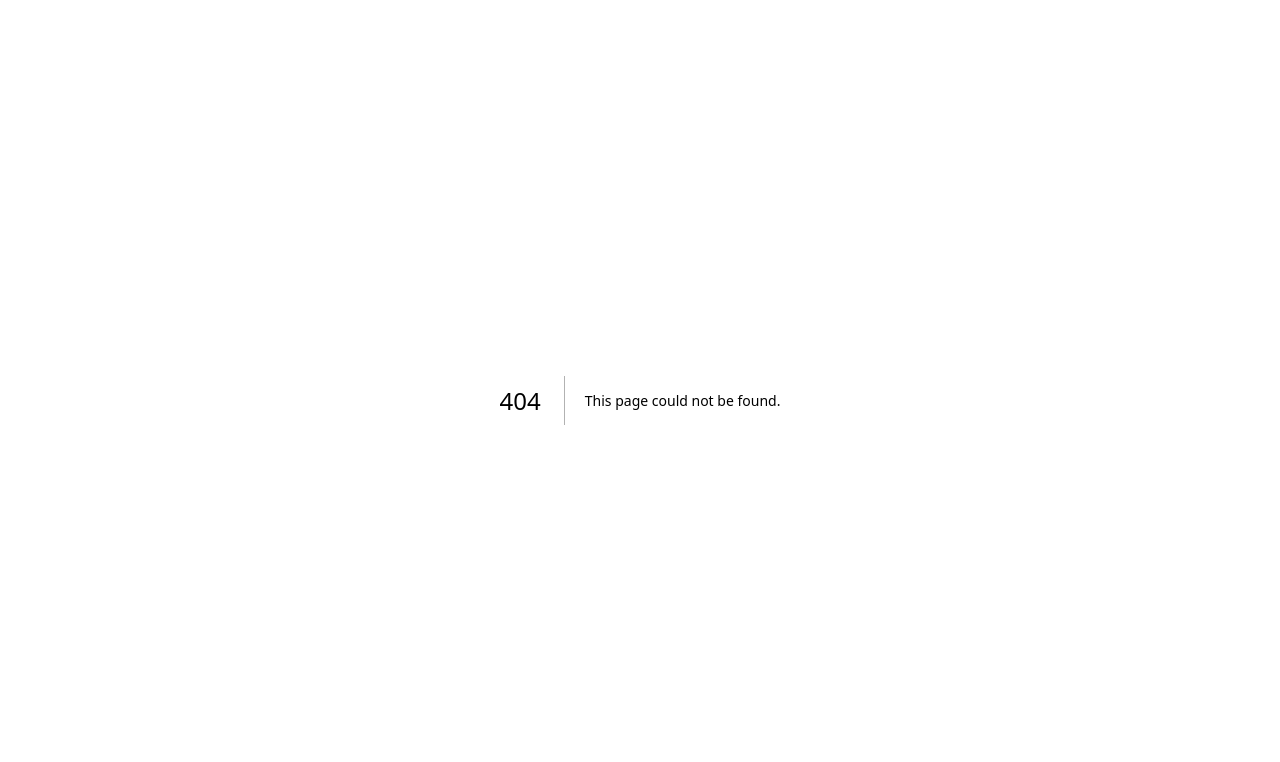
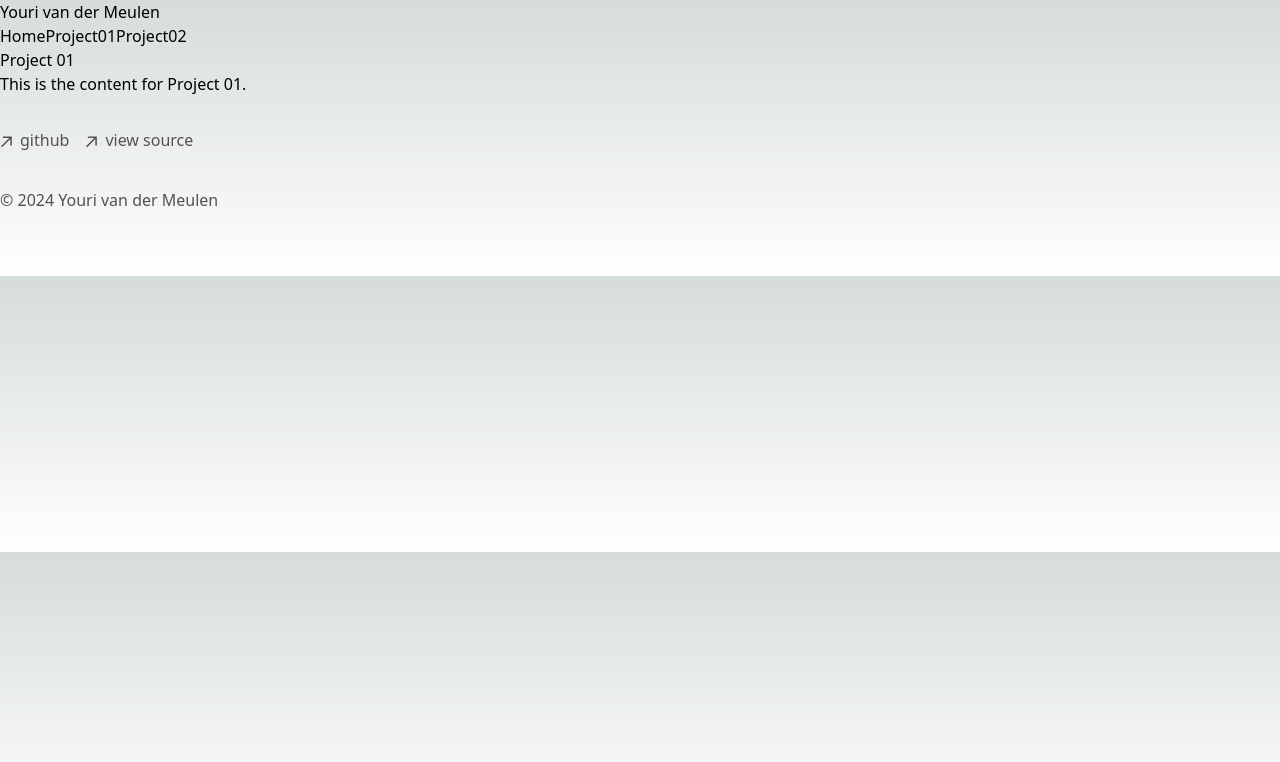
Before and after one commit to Youri-program/portfolio-website, a Next.js app: page /project01 in a window 1280 px wide. Before the commit this address had no page. Shown: the top 762 px of the page. Built offline with nearby package versions, Linux system fonts and the light colour scheme.

Commit message:
First UI changes
Changes/Added:
- Footer with styling
- Simple Navbar
- Layout, in this case this makes sure we got the same navbar and footer on every future made page.

```diff
--- /dev/null
+++ b/src/components/footer.js
@@ -0,0 +1,50 @@
+function ArrowIcon() {
+  return (
+    <svg
+      width="12"
+      height="12"
+      viewBox="0 0 12 12"
+      fill="none"
+      xmlns="http://www.w3.org/2000/svg"
+    >
+      <path
+        d="M2.07102 11.3494L0.963068 10.2415L9.2017 1.98864H2.83807L2.85227 0.454545H11.8438V9.46023H10.2955L10.3097 3.09659L2.07102 11.3494Z"
+        fill="currentColor"
+      />
+    </svg>
+  )
+}
+
+export default function Footer() {
+  return (
+    <footer className="mb-16">
+      <ul className="font-sm mt-8 flex flex-col space-x-0 space-y-2 text-neutral-600 md:flex-row md:space-x-4 md:space-y-0 dark:text-neutral-300">
+        <li>
+          <a
+            className="flex items-center transition-all hover:text-neutral-800 dark:hover:text-neutral-100"
+            rel="noopener noreferrer"
+            target="_blank"
+            href="https://github.com/Youri-program"
+          >
+            <ArrowIcon />
+            <p className="ml-2 h-7">github</p>
+          </a>
+        </li>
+        <li>
+          <a
+            className="flex items-center transition-all hover:text-neutral-800 dark:hover:text-neutral-100"
+            rel="noopener noreferrer"
+            target="_blank"
+            href="https://github.com/Youri-program/portfolio-website"
+          >
+            <ArrowIcon />
+            <p className="ml-2 h-7">view source</p>
+          </a>
+        </li>
+      </ul>
+      <p className="mt-8 text-neutral-600 dark:text-neutral-300">
+        © {new Date().getFullYear()} Youri van der Meulen
+      </p>
+    </footer>
+  )
+}
--- /dev/null
+++ b/src/components/layout.js
@@ -0,0 +1,12 @@
+import Navbar from './navbar'
+import Footer from './footer'
+
+export default function Layout({ children }) {
+  return (
+    <div className="content">
+      <Navbar />
+      { children }
+      <Footer />
+    </div>
+  )
+}
--- /dev/null
+++ b/src/components/navbar.js
@@ -0,0 +1,14 @@
+import Link from 'next/link';
+
+export default function Navbar() {
+  return (
+    <nav>
+      <div className="logo">
+        <h1>Youri van der Meulen</h1>
+      </div>
+      <Link href="/">Home</Link>
+      <Link href="/project01">Project01</Link>
+      <Link href="/project02/">Project02</Link>
+    </nav>
+  );
+}
--- a/src/pages/_app.js
+++ b/src/pages/_app.js
@@ -1,5 +1,10 @@
 import "@/styles/globals.css";
+import Layout from '../components/layout'
 
-export default function App({ Component, pageProps }) {
-  return <Component {...pageProps} />;
+export default function MyApp({ Component, pageProps }) {
+  return (
+    <Layout>
+      <Component {...pageProps} />
+    </Layout>
+  )
 }
--- a/src/pages/index.js
+++ b/src/pages/index.js
@@ -1,118 +1,17 @@
-import Image from "next/image";
-import { Inter } from "next/font/google";
-
-const inter = Inter({ subsets: ["latin"] });
+import Layout from '../components/layout.js'
+import Link from 'next/link'
 
 export default function Home() {
   return (
-    <main
-      className={`flex min-h-screen flex-col items-center justify-between p-24 ${inter.className}`}
-    >
-      <div className="z-10 max-w-5xl w-full items-center justify-between font-mono text-sm lg:flex">
-        <p className="fixed left-0 top-0 flex w-full justify-center border-b border-gray-300 bg-gradient-to-b from-zinc-200 pb-6 pt-8 backdrop-blur-2xl dark:border-neutral-800 dark:bg-zinc-800/30 dark:from-inherit lg:static lg:w-auto lg:rounded-xl lg:border lg:bg-gray-200 lg:p-4 lg:dark:bg-zinc-800/30">
-          Get started by editing&nbsp;
-          <code className="font-mono font-bold">src/pages/index.js</code>
-        </p>
-        <div className="fixed bottom-0 left-0 flex h-48 w-full items-end justify-center bg-gradient-to-t from-white via-white dark:from-black dark:via-black lg:static lg:h-auto lg:w-auto lg:bg-none">
-          <a
-            className="pointer-events-none flex place-items-center gap-2 p-8 lg:pointer-events-auto lg:p-0"
-            href="https://vercel.com?utm_source=create-next-app&utm_medium=default-template-tw&utm_campaign=create-next-app"
-            target="_blank"
-            rel="noopener noreferrer"
-          >
-            By{" "}
-            <Image
-              src="/vercel.svg"
-              alt="Vercel Logo"
-              className="dark:invert"
-              width={100}
-              height={24}
-              priority
-            />
-          </a>
-        </div>
-      </div>
+    <div>
+        <a>Homepage</a>
+    </div>
+  )
+}
 
-      <div className="relative flex place-items-center before:absolute before:h-[300px] before:w-full sm:before:w-[480px] before:-translate-x-1/2 before:rounded-full before:bg-gradient-radial before:from-white before:to-transparent before:blur-2xl before:content-[''] after:absolute after:-z-20 after:h-[180px] after:w-full sm:after:w-[240px] after:translate-x-1/3 after:bg-gradient-conic after:from-sky-200 after:via-blue-200 after:blur-2xl after:content-[''] before:dark:bg-gradient-to-br before:dark:from-transparent before:dark:to-blue-700/10 after:dark:from-sky-900 after:dark:via-[#0141ff]/40 before:lg:h-[360px]">
-        <Image
-          className="relative dark:drop-shadow-[0_0_0.3rem_#ffffff70] dark:invert"
-          src="/next.svg"
-          alt="Next.js Logo"
-          width={180}
-          height={37}
-          priority
-        />
-      </div>
-
-      <div className="mb-32 grid text-center lg:max-w-5xl lg:w-full lg:mb-0 lg:grid-cols-4 lg:text-left">
-        <a
-          href="https://nextjs.org/docs?utm_source=create-next-app&utm_medium=default-template-tw&utm_campaign=create-next-app"
-          className="group rounded-lg border border-transparent px-5 py-4 transition-colors hover:border-gray-300 hover:bg-gray-100 hover:dark:border-neutral-700 hover:dark:bg-neutral-800/30"
-          target="_blank"
-          rel="noopener noreferrer"
-        >
-          <h2 className={`mb-3 text-2xl font-semibold`}>
-            Docs{" "}
-            <span className="inline-block transition-transform group-hover:translate-x-1 motion-reduce:transform-none">
-              -&gt;
-            </span>
-          </h2>
-          <p className={`m-0 max-w-[30ch] text-sm opacity-50`}>
-            Find in-depth information about Next.js features and API.
-          </p>
-        </a>
-
-        <a
-          href="https://nextjs.org/learn?utm_source=create-next-app&utm_medium=default-template-tw&utm_campaign=create-next-app"
-          className="group rounded-lg border border-transparent px-5 py-4 transition-colors hover:border-gray-300 hover:bg-gray-100 hover:dark:border-neutral-700 hover:dark:bg-neutral-800/30"
-          target="_blank"
-          rel="noopener noreferrer"
-        >
-          <h2 className={`mb-3 text-2xl font-semibold`}>
-            Learn{" "}
-            <span className="inline-block transition-transform group-hover:translate-x-1 motion-reduce:transform-none">
-              -&gt;
-            </span>
-          </h2>
-          <p className={`m-0 max-w-[30ch] text-sm opacity-50`}>
-            Learn about Next.js in an interactive course with&nbsp;quizzes!
-          </p>
-        </a>
-
-        <a
-          href="https://vercel.com/templates?framework=next.js&utm_source=create-next-app&utm_medium=default-template-tw&utm_campaign=create-next-app"
-          className="group rounded-lg border border-transparent px-5 py-4 transition-colors hover:border-gray-300 hover:bg-gray-100 hover:dark:border-neutral-700 hover:dark:bg-neutral-800/30"
-          target="_blank"
-          rel="noopener noreferrer"
-        >
-          <h2 className={`mb-3 text-2xl font-semibold`}>
-            Templates{" "}
-            <span className="inline-block transition-transform group-hover:translate-x-1 motion-reduce:transform-none">
-              -&gt;
-            </span>
-          </h2>
-          <p className={`m-0 max-w-[30ch] text-sm opacity-50`}>
-            Discover and deploy boilerplate example Next.js&nbsp;projects.
-          </p>
-        </a>
-
-        <a
-          href="https://vercel.com/new?utm_source=create-next-app&utm_medium=default-template-tw&utm_campaign=create-next-app"
-          className="group rounded-lg border border-transparent px-5 py-4 transition-colors hover:border-gray-300 hover:bg-gray-100 hover:dark:border-neutral-700 hover:dark:bg-neutral-800/30"
-          target="_blank"
-          rel="noopener noreferrer"
-        >
-          <h2 className={`mb-3 text-2xl font-semibold`}>
-            Deploy{" "}
-            <span className="inline-block transition-transform group-hover:translate-x-1 motion-reduce:transform-none">
-              -&gt;
-            </span>
-          </h2>
-          <p className={`m-0 max-w-[30ch] text-sm opacity-50 text-balance`}>
-            Instantly deploy your Next.js site to a shareable URL with Vercel.
-          </p>
-        </a>
-      </div>
-    </main>
-  );
+Home.getLayout = function getLayout(page) {
+  return (
+    <Layout>
+    </Layout>
+  )
 }
--- /dev/null
+++ b/src/pages/project01.js
@@ -0,0 +1,12 @@
+import React from 'react';
+
+const Project01 = () => {
+  return (
+    <div>
+      <h1>Project 01</h1>
+      <p>This is the content for Project 01.</p>
+    </div>
+  );
+};
+
+export default Project01;
--- /dev/null
+++ b/src/pages/project02.js
@@ -0,0 +1,12 @@
+import React from 'react';
+
+const Project01 = () => {
+  return (
+    <div>
+      <h1>Project 02</h1>
+      <p>This is the content for Project 02.</p>
+    </div>
+  );
+};
+
+export default Project01;
```
